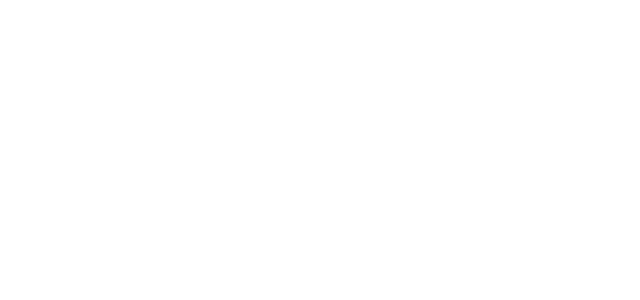
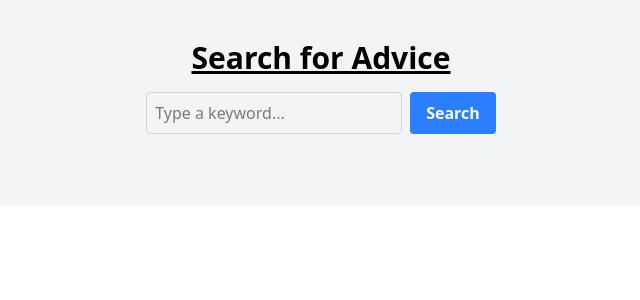
Before and after one commit to IDGoodness/Advice-App, a React (Vite) app: page /search in a window 1280 px wide. Before the commit this address had no page. Shown: the top 300 px of the page, without its empty margins (319-959 px from the left). Built offline with nearby package versions, Linux system fonts and the light colour scheme.

Commit message:
search page

```diff
--- a/src/App.jsx
+++ b/src/App.jsx
@@ -1,6 +1,7 @@
 import { BrowserRouter, Routes, Route } from "react-router-dom";
 import "./App.css";
 import Home from "./Pages/Home";
+import Search from "./Pages/Search";
 
 function App() {
 
@@ -9,6 +10,7 @@ function App() {
       <BrowserRouter>
         <Routes>
           <Route path="/" element={<Home />} />
+          <Route path="/search" element={<Search />} />
         </Routes>
       </BrowserRouter>
     </>
--- a/src/Pages/Home.jsx
+++ b/src/Pages/Home.jsx
@@ -4,27 +4,31 @@ const Home = () => {
 
       const [advice, setAdvice] = useState(null)
 
-      useEffect(() => {
+      const fetchAdvice = () => {
           fetch('https://api.adviceslip.com/advice')
               .then(response => response.json())
               .then(json => setAdvice(json))
               .catch(error => {
                   console.error('Error fetching advice:', error)
               })
-      }, [])
+      }
+
+      useEffect(() => {
+          fetchAdvice();
+      }, []);
 
   return (
     <>
         <div>
             <h1 className='text-3xl font-bold underline text-center'>Advice</h1>
-        {advice ? (
-            <div className='text-center'>
+            {advice ? (
+              <div className='text-center'>
                 <p>{advice.slip.advice}</p>
-            </div>
-        ) : (
+              </div>
+            ) : (
             <p className='text-center'>Loading...</p>
         )}
-        <button className='bg-blue-500 hover:bg-red-700 text-white font-bold py-2 px-4 rounded mt-4' onClick={() => window.location.reload()}>Get New Advice</button>
+        <button className='bg-blue-500 hover:bg-blue-700 text-white font-bold py-2 px-4 rounded mt-4' onClick={fetchAdvice}>Get New Advice</button>
         </div>
 
     </>
--- /dev/null
+++ b/src/Pages/Search.jsx
@@ -0,0 +1,66 @@
+import { useState } from 'react';
+
+const Search = () => {
+  const [searchItem, setSearchItem] = useState('');
+  const [advice, setAdvice] = useState([]);
+  const [message, setMessage] = useState('');
+
+  const handleSearch = () => {
+    if (searchItem.trim() === '') {
+      setMessage('Please enter a search term.');
+      setAdvice([]);
+      return;
+    }
+
+    fetch(`https://api.adviceslip.com/advice/search/${searchItem}`)
+      .then((response) => response.json())
+      .then((json) => {
+        if (json.slips) {
+          setAdvice(json.slips);
+          setMessage(`${json.slips.length} result(s) found.`);
+        } else {
+          setAdvice([]);
+          setMessage('No results found. Please try a different keyword.');
+        }
+      })
+      .catch((error) => {
+        console.error('Error fetching advice:', error);
+        setMessage('Something went wrong. Please try again.');
+      });
+  };
+
+
+  return (
+    <div className="flex flex-col items-center justify-center min-h-fit py-10 bg-gray-100 px-4">
+      <h1 className="text-3xl font-bold underline text-center mb-4">Search for Advice</h1>
+
+      <div className="flex gap-2 mb-4">
+        <input
+          type="text"
+          placeholder="Type a keyword..."
+          value={searchItem}
+          onChange={(e) => setSearchItem(e.target.value)}
+          className="border border-gray-300 p-2 rounded w-64"
+        />
+        <button
+          className="bg-blue-500 hover:bg-blue-700 text-white font-bold py-2 px-4 rounded"
+          onClick={handleSearch}
+        >
+          Search
+        </button>
+      </div>
+
+      <p className="text-center mb-4">{message}</p>
+
+      <div className="space-y-3 text-center">
+        {advice.map((item) => (
+          <p key={item.id} className="bg-white p-3 rounded shadow max-w-md mx-auto">
+            {item.advice}
+          </p>
+        ))}
+      </div>
+    </div>
+  );
+};
+
+export default Search;
```
